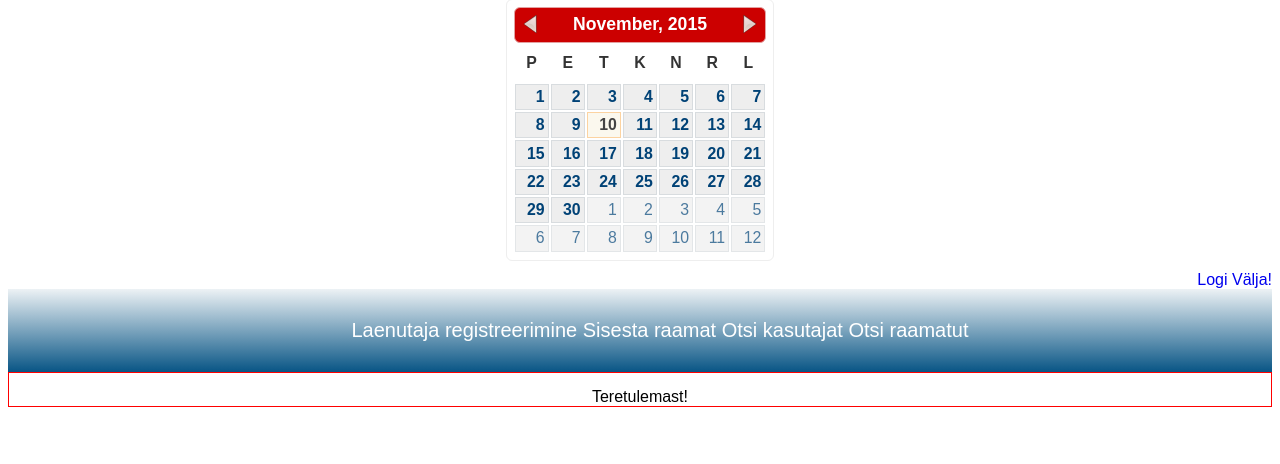
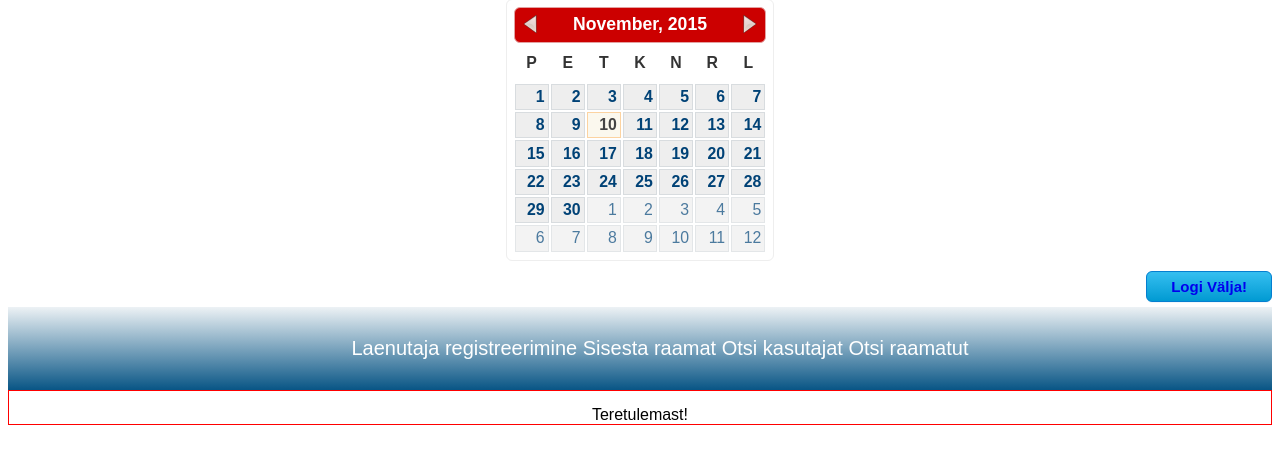
Before and after one commit to vtanel/Raamatukogu, a PHP site: page / in a window 1280 px wide. Shown: the part 81-545 px from the top of the page. Run offline with PHP 8.4, Linux system fonts and the light colour scheme; a user stored in the database is signed in; data comes from the database, SQL or seed files in the repository; some libraries are stand-ins or nearby versions.

Commit message:
logi välja. ÜÜBER HEA NUPP! [Delivers #108418436]

```diff
--- a/css/admin_template.css
+++ b/css/admin_template.css
@@ -17,7 +17,6 @@ a {
 
 .log_out {
     float: right;
-
 }
 
 .navbar {
@@ -57,3 +56,45 @@ a {
     padding: 15px 0 0 0;
 
 }
+
+.log_out {
+    -moz-box-shadow: 0px 1px 0px 0px #f0f7fa;
+    -webkit-box-shadow: 0px 1px 0px 0px #f0f7fa;
+    box-shadow: 0px 1px 0px 0px #f0f7fa;
+    background: -webkit-gradient(linear, left top, left bottom, color-stop(0.05, #33bdef), color-stop(1, #019ad2));
+    background: -moz-linear-gradient(top, #33bdef 5%, #019ad2 100%);
+    background: -webkit-linear-gradient(top, #33bdef 5%, #019ad2 100%);
+    background: -o-linear-gradient(top, #33bdef 5%, #019ad2 100%);
+    background: -ms-linear-gradient(top, #33bdef 5%, #019ad2 100%);
+    background: linear-gradient(to bottom, #33bdef 5%, #019ad2 100%);
+    filter: progid:DXImageTransform.Microsoft.gradient(startColorstr='#33bdef', endColorstr='#019ad2', GradientType=0);
+    background-color: #33bdef;
+    -moz-border-radius: 6px;
+    -webkit-border-radius: 6px;
+    border-radius: 6px;
+    border: 1px solid #057fd0;
+    display: inline-block;
+    cursor: pointer;
+    color: #ffffff;
+    font-family: Arial;
+    font-size: 15px;
+    font-weight: bold;
+    padding: 6px 24px;
+    text-decoration: none;
+}
+
+.log_out:hover {
+    background: -webkit-gradient(linear, left top, left bottom, color-stop(0.05, #019ad2), color-stop(1, #33bdef));
+    background: -moz-linear-gradient(top, #019ad2 5%, #33bdef 100%);
+    background: -webkit-linear-gradient(top, #019ad2 5%, #33bdef 100%);
+    background: -o-linear-gradient(top, #019ad2 5%, #33bdef 100%);
+    background: -ms-linear-gradient(top, #019ad2 5%, #33bdef 100%);
+    background: linear-gradient(to bottom, #019ad2 5%, #33bdef 100%);
+    filter: progid:DXImageTransform.Microsoft.gradient(startColorstr='#019ad2', endColorstr='#33bdef', GradientType=0);
+    background-color: #019ad2;
+}
+
+.log_out:active {
+    position: relative;
+    top: 1px;
+}
--- a/templates/admin_template.php
+++ b/templates/admin_template.php
@@ -21,6 +21,7 @@ require 'controllers/admins.php';
 <?php require 'calendar.php'; ?>
 
 <div id="log_out" class="log_out"><a href="controllers/log_out.php">Logi Välja!</a></div>
+<br>
 <br>
 
 <div class="navbar">
```
